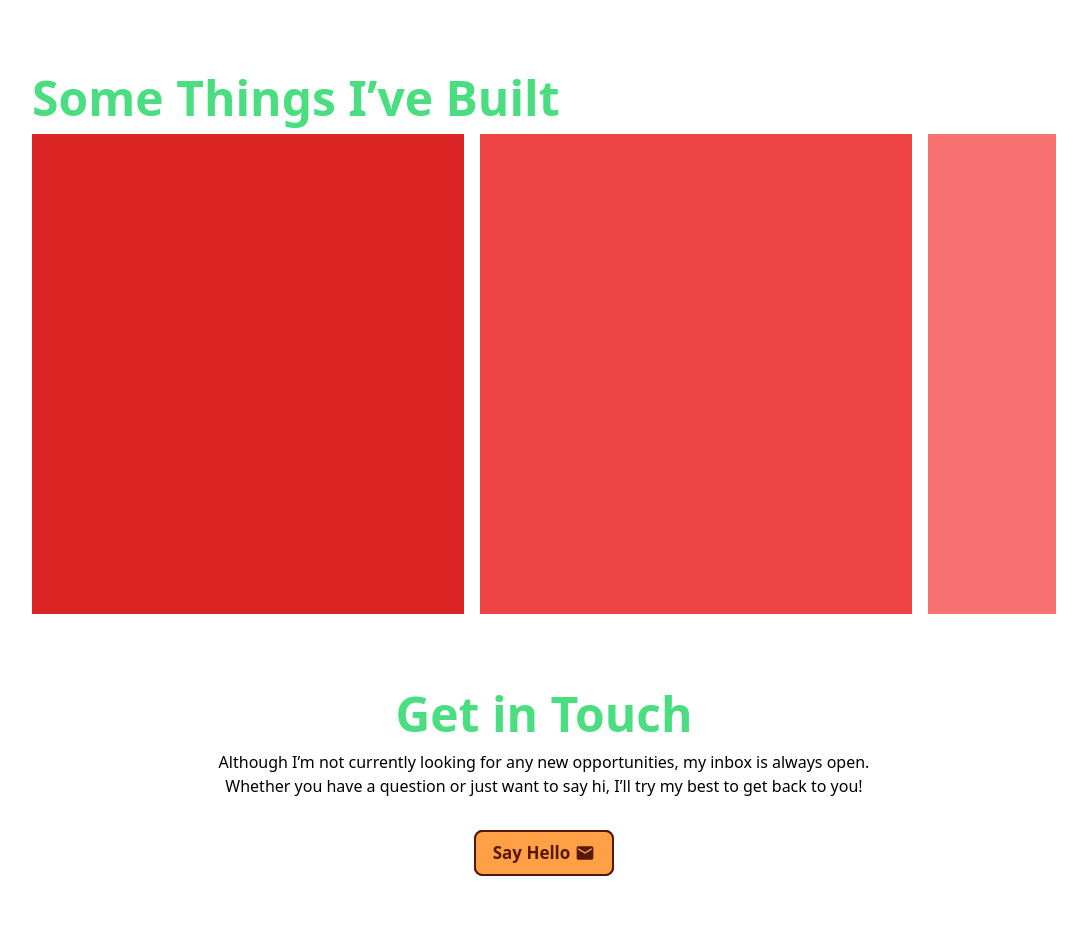
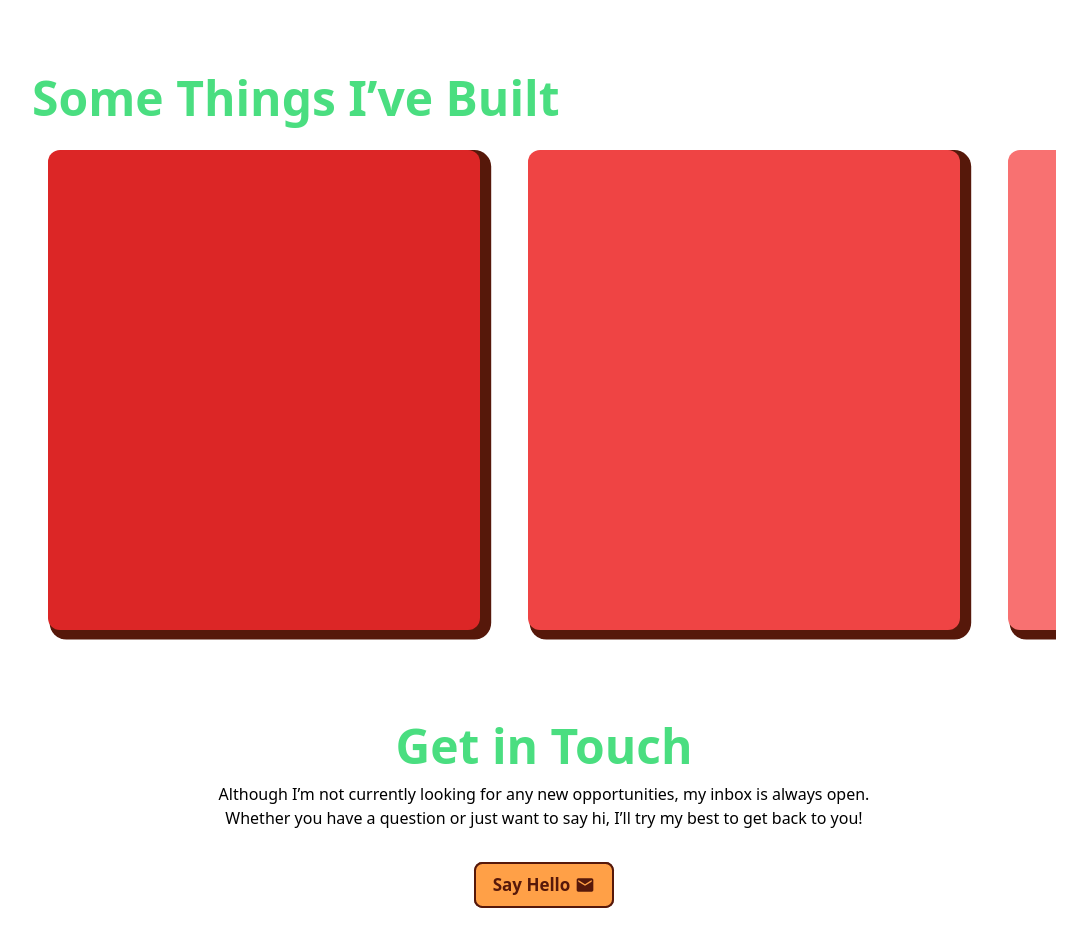
Before and after one commit to Agil-Saputra/Portofolio-V1, a React (Vite) app: page / in a window 1280 px wide. Shown: the part 1284-2224 px from the top of the page, without its empty margins (96-1183 px from the left). Before the commit the page ends 2192 px from the top, so only its background shows below. Built offline with nearby package versions, Linux system fonts and the light colour scheme.

Commit message:
add responsive nav menu

```diff
--- a/src/components/navbar.jsx
+++ b/src/components/navbar.jsx
@@ -1,20 +1,24 @@
-import React from 'react'
+import React, { useState } from 'react'
 import logo from '../assets/Group 1.svg'
 import { FiDownload } from "react-icons/fi";
 import { FaBars } from "react-icons/fa";
+import { CgClose } from "react-icons/cg";
+
 
 
 const navbar = () => {
 const lists = ['Home', 'About', 'Projects',  'Contact']
 const items = lists.map(item => <li key={item} className="transition duration-300 ease-in-out cursor-pointer md:my-0 my-[4rem] hover:bg-green-300 px-[10px] py-[5px] hover:-translate-y-1 rounded-xl hover:text-slate-600"><a href={"#"+item}>{item}</a></li>)
+const [showNav, setShowNav] = useState(false)
 function handleClick() {
+setShowNav(!showNav)
+}
 
-}
   return (
     <nav className='flex items-center justify-between m-4 md:m-8'>
          <img src={logo}/>
-         <ul className='md:flex flex-col md:flex-row md:gap-[3rem] font-medium absolute md:relative right-0  top-0
-         h-[100%] max-md:w-[50%] text-center max-md:shadow-md shadow-slate-600 max-md:bg-slate-50 hidden'>
+         <ul className={(showNav ? "right-0" : "-right-full") + " md:flex flex-col md:flex-row md:gap-[3rem] font-medium max-md:fixed right-0 top-0 h-[100%] max-md:w-[50%] text-center max-md:shadow-md shadow-slate-600 max-md:bg-slate-50"}
+         >
          {items}
          </ul>
          <div className='flex items-center gap-4'>
@@ -22,7 +26,7 @@ function handleClick() {
       <span className="button_top">Resume<FiDownload />
       </span>
       </a>
-      <FaBars size={30} className="z-10 block md:hidden" onClick={handleClick}/>
+       {!showNav ? <FaBars size={30} className="z-10 block md:hidden cursor-pointer" onClick={handleClick}/> : <CgClose size={30} className="z-10 block md:hidden cursor-pointer fixed right-4" onClick={handleClick}/>}
          </div>
     </nav>
   )
--- a/src/components/projects.jsx
+++ b/src/components/projects.jsx
@@ -5,11 +5,11 @@ const projects = () => {
   return (
     <div className='mt-[4rem]' id='Projects'>
     <h1 className='text-[3rem] font-bold text-green-400'>Some Things I’ve Built</h1>
-    <div className='grid grid-flow-col gap-4 overflow-x-auto overscroll-contain '>
-    <div className='w-[27rem] bg-red-600 h-[30rem] '></div>
-    <div className='w-[27rem] bg-red-500 h-[30rem] '></div>
-    <div className='w-[27rem] bg-red-400 h-[30rem] '></div>
-    <div className='w-[27rem] bg-red-300 h-[30rem] '></div>
+    <div className='grid grid-flow-col gap-12 p-4 overflow-x-auto overscroll-contain'>
+    <div className='w-[27rem] bg-red-600 h-[30rem] spcl-shadow rounded-xl'></div>
+    <div className='w-[27rem] bg-red-500 h-[30rem] spcl-shadow rounded-xl'></div>
+    <div className='w-[27rem] bg-red-400 h-[30rem] spcl-shadow rounded-xl'></div>
+    <div className='w-[27rem] bg-red-300 h-[30rem] spcl-shadow rounded-xl'></div>
     </div>
     </div>
   )
```
Also changed, not shown: src/components/skills.jsx (+15 -1 lines).
